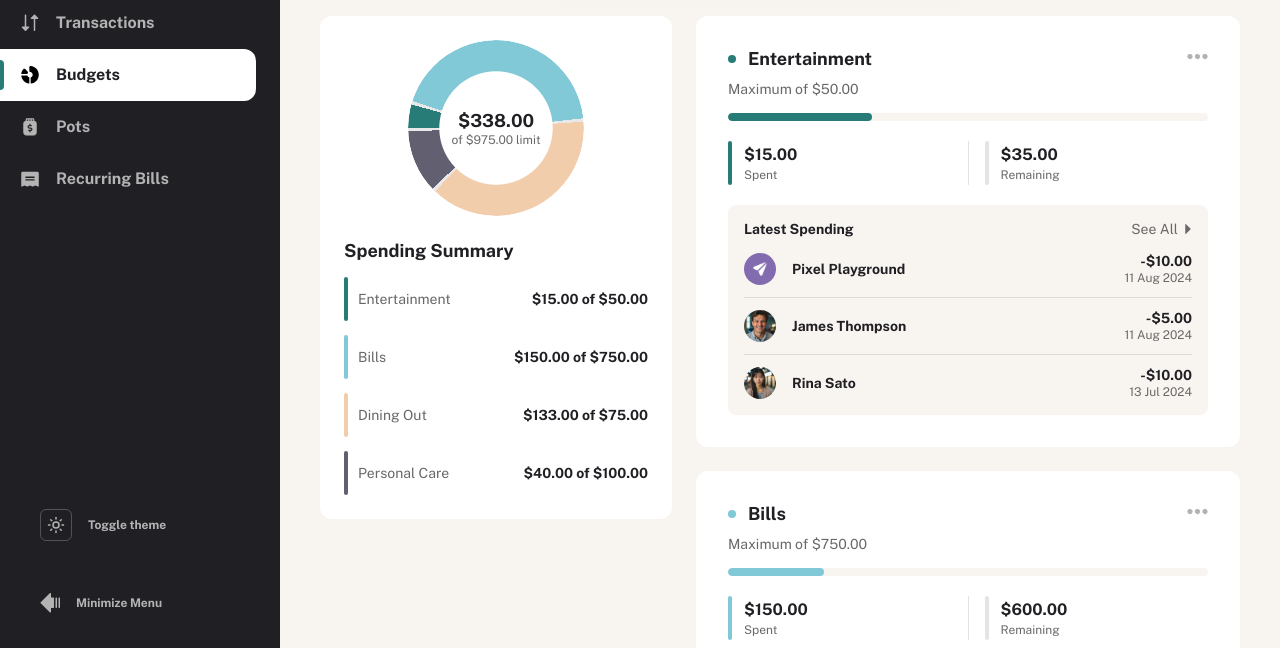
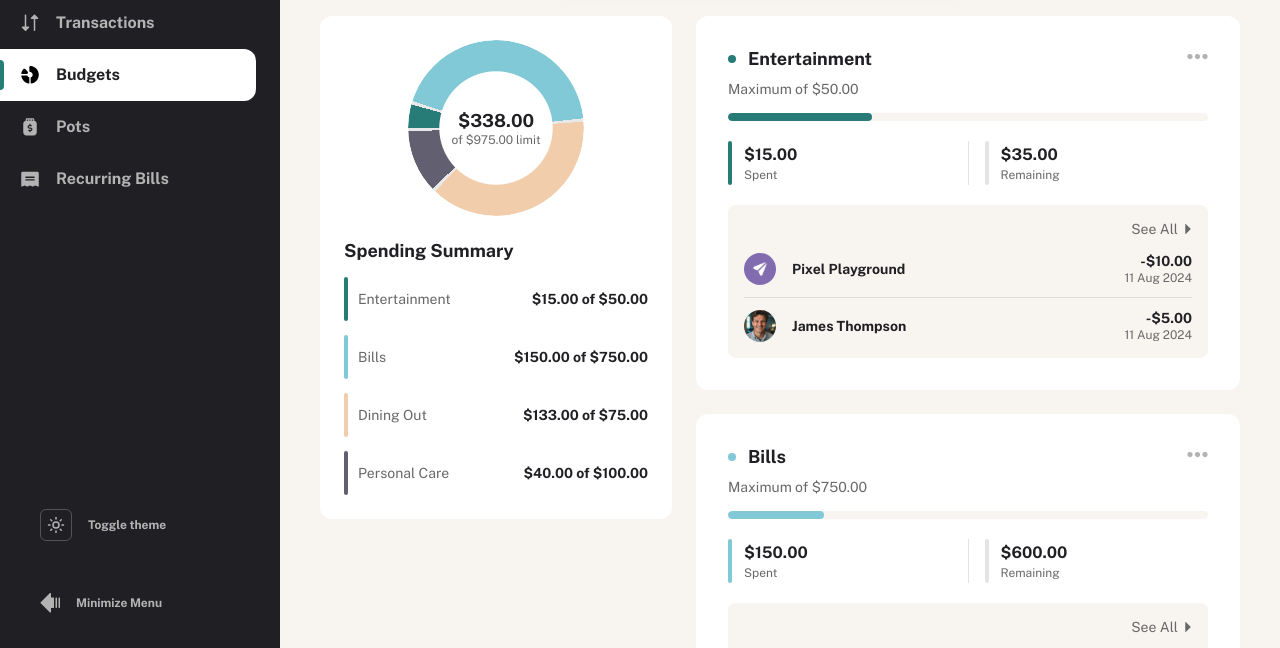
Before and after one commit to dextervorbe/personal-finance-app, a plain HTML site: page starter-code/budgets.html in a window 1280 px wide. Shown: the part 149-797 px from the top of the page. Drawn offline with nearby package versions, Linux system fonts and the light colour scheme.

Commit message:
Budget Page Update
Changed so the information provided by the month was only for the corresponding month

```diff
--- a/starter-code/css/budgets.css
+++ b/starter-code/css/budgets.css
@@ -551,11 +551,8 @@
   margin-bottom: 1rem;
 }
 
-.budget-card__latest-title {
-  margin: 0;
-  font-size: 0.875rem;
-  font-weight: 700;
-  color: var(--color-heading);
+.budget-card__latest-header--link-only {
+  justify-content: flex-end;
 }
 
 .budget-card__latest-link {
--- a/starter-code/js/budgets.js
+++ b/starter-code/js/budgets.js
@@ -98,9 +98,21 @@
     return sum;
   }
 
-  function latestForCategory(transactions, category, n) {
+  function latestForCategoryInMonth(
+    transactions,
+    category,
+    year,
+    monthIndex,
+    n
+  ) {
     var filtered = transactions.filter(function (t) {
-      return t.category === category;
+      if (t.category !== category) return false;
+      var d = parseISO(t.date);
+      if (d.getUTCFullYear() !== year || d.getUTCMonth() !== monthIndex) {
+        return false;
+      }
+      if (t.amount >= 0) return false;
+      return true;
     });
     filtered.sort(function (a, b) {
       return parseISO(b.date) - parseISO(a.date);
@@ -572,7 +584,13 @@
         );
         var remaining = b.maximum - spent;
         var pct = b.maximum > 0 ? Math.min((spent / b.maximum) * 100, 100) : 0;
-        var latest = latestForCategory(transactions, b.category, 3);
+        var latest = latestForCategoryInMonth(
+          transactions,
+          b.category,
+          viewYear,
+          viewMonth,
+          3
+        );
 
         var article = document.createElement("article");
         article.className = "budget-card";
@@ -732,10 +750,8 @@
         latestWrap.className = "budget-card__latest";
 
         var latestHead = document.createElement("div");
-        latestHead.className = "budget-card__latest-header";
-        var latestTitle = document.createElement("h4");
-        latestTitle.className = "budget-card__latest-title";
-        latestTitle.textContent = "Latest Spending";
+        latestHead.className =
+          "budget-card__latest-header budget-card__latest-header--link-only";
         var seeAll = document.createElement("a");
         seeAll.className = "budget-card__latest-link";
         seeAll.href =
@@ -748,11 +764,15 @@
         chev.width = 6;
         chev.height = 11;
         seeAll.appendChild(chev);
-        latestHead.appendChild(latestTitle);
         latestHead.appendChild(seeAll);
 
         var list = document.createElement("ul");
         list.className = "budget-card__tx-list";
+        list.setAttribute(
+          "aria-label",
+          "Spending in " +
+            monthAriaFmt.format(new Date(Date.UTC(viewYear, viewMonth, 1)))
+        );
 
         for (var ti = 0; ti < latest.length; ti++) {
           var tx = latest[ti];
```
